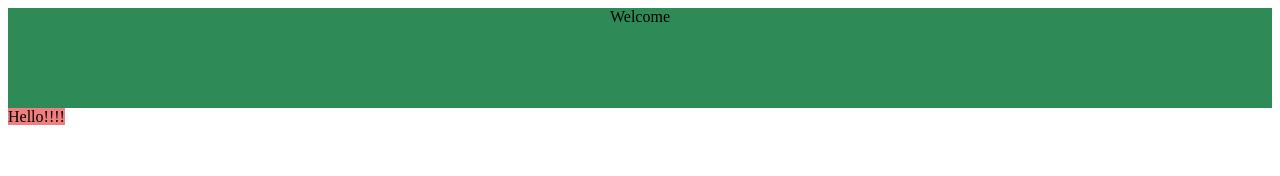
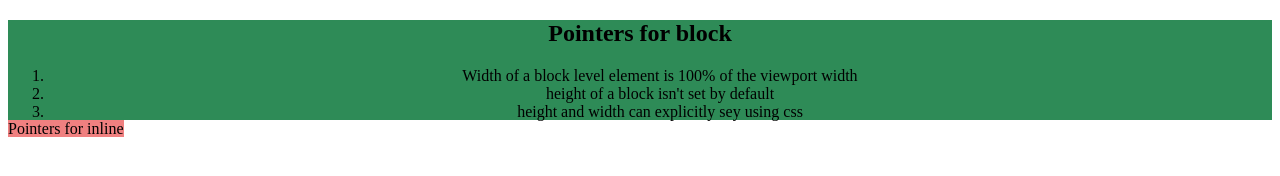
Before and after one commit to srsahana/css, a plain HTML site: page index.html in a window 1280 px wide. Drawn offline with Linux system fonts and the light colour scheme.

Commit message:
inline & block pointers

```diff
--- a/index.html
+++ b/index.html
@@ -14,12 +14,25 @@
         span{
             height: 100px;
             background-color: lightcoral;
-            text-align: center;
+
         }
     </style>
 </head>
 <body>
-    <div>Welcome</div>
-    <span>Hello!!!!</span>
+    <div><h2>Pointers for block</h2>
+          <ol>
+              <li>Width of a block level element is 100% of the viewport width</li>
+              <li>height of a block isn't set by default</li>
+              <li>height and width can explicitly sey using css</li>
+          </ol>
+    </div>
+    <span>
+        Pointers for inline
+          <ol>
+              <!-- <li>Width of a inline level element is dependent on the content</li> -->
+              <!-- <li>height of a inline isn't set by default</li>
+              <li>height and width can not explicitly sey using css</li> -->
+          </ol>
+    </span>
 </body>
 </html>
```
